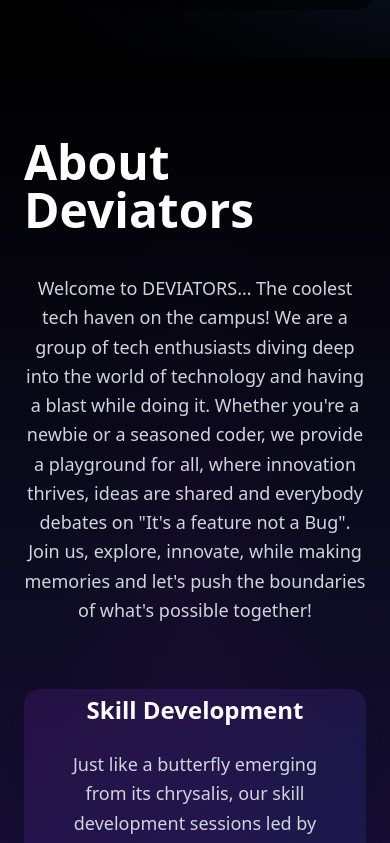
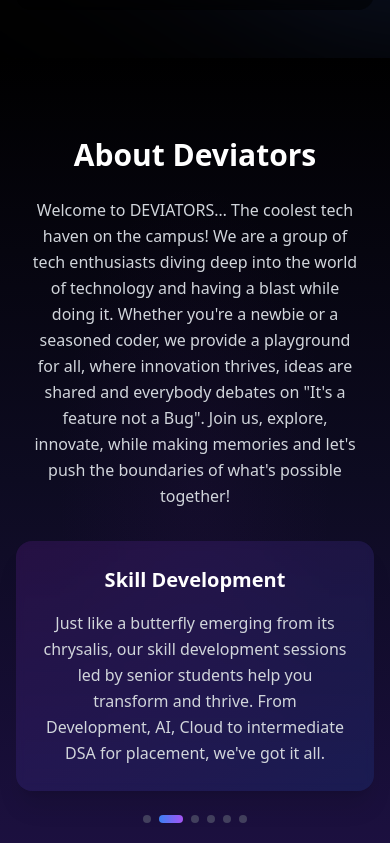
Before and after one commit to radhika-khatter/Deviators, a Next.js app: page / in a window 390 px wide. Shown: the part 880-1723 px from the top of the page. Built offline with nearby package versions, Linux system fonts and the light colour scheme.

Commit message:
fix: conten overflow in mission carosusel

```diff
--- a/src/components/HomePage/AboutSection.tsx
+++ b/src/components/HomePage/AboutSection.tsx
@@ -19,20 +19,23 @@ export default function AboutSection() {
   }, [isHovering]);
 
   return (
-    <section id="about" className="relative min-h-screen w-full bg-gradient-to-b from-black via-[#0D0B21] to-[#1E1144]">
+    <section
+      id="about"
+      className="relative w-full min-h-screen bg-gradient-to-b from-black via-[#0D0B21] to-[#1E1144]"
+    >
       {/* Subtle star effect with adjusted gradient */}
       <div className="absolute inset-0">
         <div className="absolute h-full w-full bg-[radial-gradient(ellipse_at_center,_var(--tw-gradient-stops))] from-purple-900/20 via-transparent to-transparent opacity-40" />
       </div>
       <div
-        className="relative mx-auto flex min-h-screen max-w-6xl flex-col items-center justify-center px-6 py-20"
+        className="relative mx-auto flex min-h-screen max-w-6xl flex-col items-center justify-center p-4 sm:p-6 py-12 sm:py-20"
         onMouseEnter={() => setIsHovering(true)}
         onMouseLeave={() => setIsHovering(false)}
       >
         <motion.h2
           initial={{ opacity: 0, y: 20 }}
           animate={{ opacity: 1, y: 0 }}
-          className="mb-10 text-5xl font-bold text-white"
+          className="mb-6 sm:mb-10 text-3xl sm:text-4xl lg:text-5xl font-bold text-white text-center"
         >
           About Deviators
         </motion.h2>
@@ -42,20 +45,21 @@ export default function AboutSection() {
           initial={{ opacity: 0, y: 20 }}
           animate={{ opacity: 1, y: 0 }}
           transition={{ delay: 0.2 }}
-          className="mb-16 max-w-3xl text-center"
+          className="mb-8 sm:mb-16 max-w-3xl text-center px-4"
         >
-          <p className="text-lg leading-relaxed text-gray-300 w-full">
+          <p className="text-base sm:text-lg leading-relaxed text-gray-300">
             Welcome to DEVIATORS… The coolest tech haven on the campus! We are a
             group of tech enthusiasts diving deep into the world of technology
             and having a blast while doing it. Whether you&apos;re a newbie or a
             seasoned coder, we provide a playground for all, where innovation
-            thrives, ideas are shared and everybody debates on &quot;It&apos;s a feature
-            not a Bug&quot;. Join us, explore, innovate, while making memories and
-            let&apos;s push the boundaries of what&apos;s possible together!
+            thrives, ideas are shared and everybody debates on &quot;It&apos;s a
+            feature not a Bug&quot;. Join us, explore, innovate, while making
+            memories and let&apos;s push the boundaries of what&apos;s possible
+            together!
           </p>
         </motion.div>
 
-        <div className="relative h-[300px] w-full max-w-3xl">
+        <div className="relative w-full max-w-3xl h-[250px] sm:h-[300px] px-4">
           <AnimatePresence mode="wait">
             <motion.div
               key={activeIndex}
@@ -63,13 +67,13 @@ export default function AboutSection() {
               animate={{ opacity: 1, y: 0 }}
               exit={{ opacity: 0, y: -20 }}
               transition={{ duration: 0.5 }}
-              className="absolute inset-0 rounded-2xl bg-gradient-to-br from-purple-900/30 to-blue-900/30 p-12 shadow-xl backdrop-blur-sm"
+              className="absolute inset-0 rounded-2xl bg-gradient-to-br from-purple-900/30 to-blue-900/30 p-6 sm:p-12 shadow-xl backdrop-blur-sm overflow-y-auto"
             >
               <div className="flex h-full flex-col items-center justify-center text-center">
-                <h3 className="mb-6 text-2xl font-semibold text-white">
+                <h3 className="mb-4 sm:mb-6 text-xl sm:text-2xl font-semibold text-white">
                   {aboutItems[activeIndex].title}
                 </h3>
-                <p className="text-lg leading-relaxed text-gray-300">
+                <p className="text-base sm:text-lg leading-relaxed text-gray-300">
                   {aboutItems[activeIndex].desc}
                 </p>
               </div>
@@ -78,14 +82,14 @@ export default function AboutSection() {
         </div>
 
         {/* Navigation dots */}
-        <div className="mt-8 flex space-x-2">
+        <div className="mt-6 sm:mt-8 flex space-x-2 px-4">
           {aboutItems.map((_, index) => (
             <button
               key={index}
               onClick={() => setActiveIndex(index)}
               className={`h-2 w-2 rounded-full transition-all duration-300 ${
                 index === activeIndex
-                  ? "w-8 bg-gradient-to-r from-blue-500 to-purple-500"
+                  ? "w-6 sm:w-8 bg-gradient-to-r from-blue-500 to-purple-500"
                   : "bg-gray-500/50 hover:bg-gray-400/60"
               }`}
               aria-label={`Go to slide ${index + 1}`}
```
